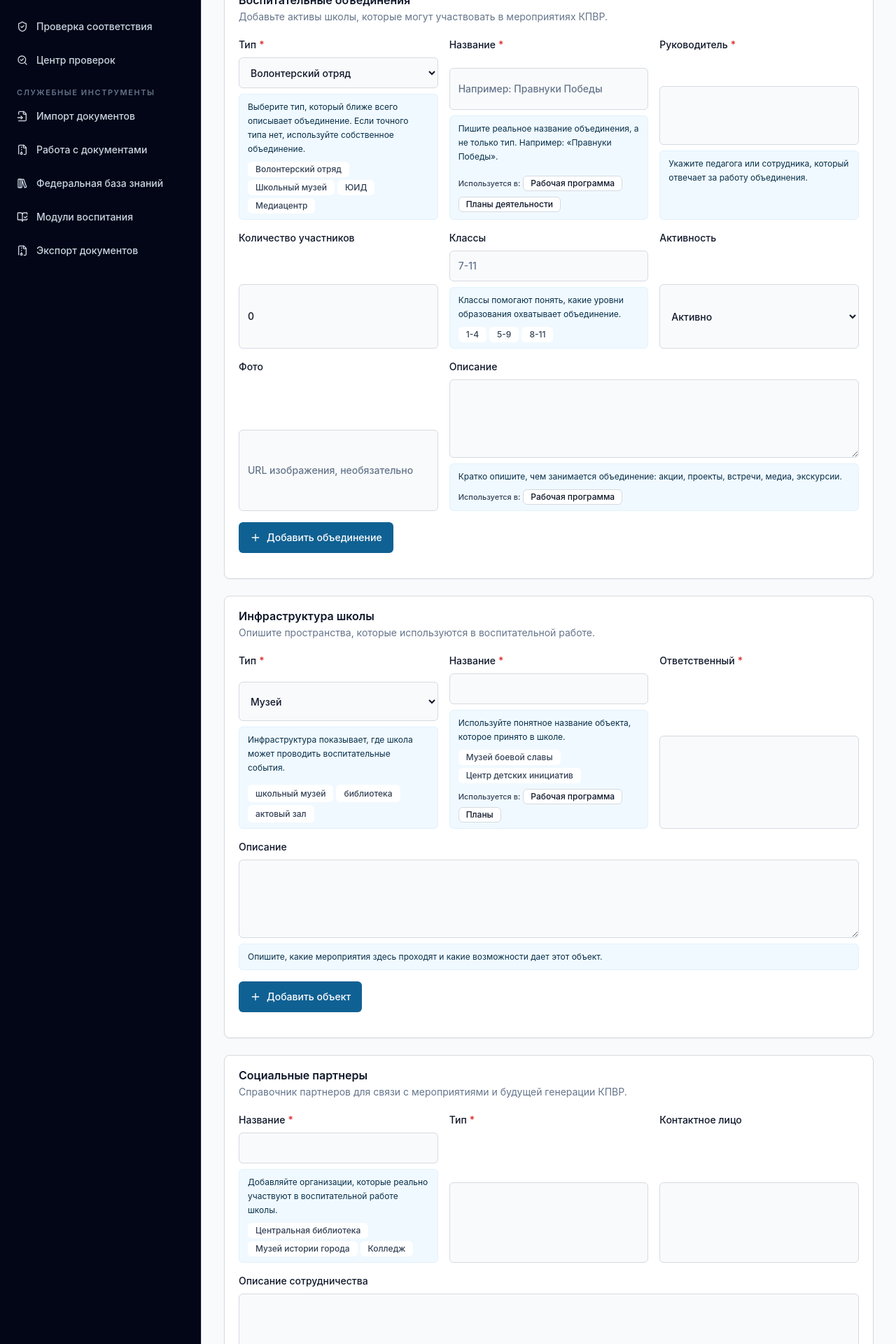
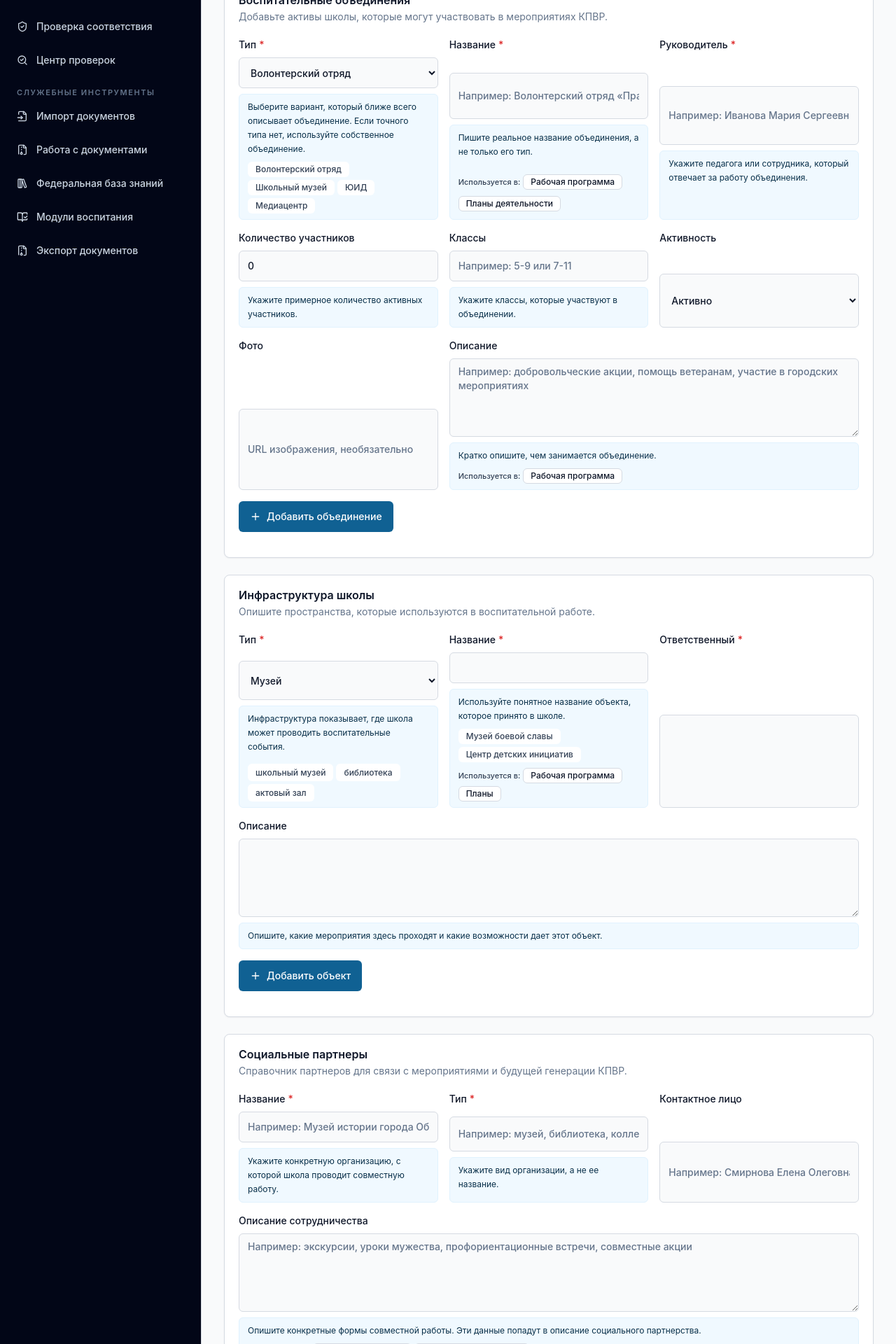
Before and after one commit to aldoshinamaria/VOSPITANIE_PRO, a Next.js app: page /educational-system in a window 1280 px wide. Shown: the part 880-2800 px from the top of the page at 70% size. Built offline with nearby package versions, Linux system fonts and the light colour scheme.

Commit message:
Improve data entry field examples

```diff
--- a/app/educational-system/page.tsx
+++ b/app/educational-system/page.tsx
@@ -310,21 +310,22 @@ export default function EducationalSystemPage() {
                   ))}
                 </Select>
                 <FieldHint examples={["Волонтерский отряд", "Школьный музей", "ЮИД", "Медиацентр"]}>
-                  Выберите тип, который ближе всего описывает объединение. Если точного типа нет, используйте собственное объединение.
+                  Выберите вариант, который ближе всего описывает объединение. Если точного типа нет, используйте собственное объединение.
                 </FieldHint>
               </label>
               <FormField
                 label="Название"
                 required
                 value={associationForm.title}
-                placeholder="Например: Правнуки Победы"
+                placeholder="Например: Волонтерский отряд «Правнуки Победы»"
                 onChange={(event) => setAssociationField("title", event.target.value)}
-                help={<FieldHint documents={["Рабочая программа", "Планы деятельности"]}>Пишите реальное название объединения, а не только тип. Например: «Правнуки Победы».</FieldHint>}
+                help={<FieldHint documents={["Рабочая программа", "Планы деятельности"]}>Пишите реальное название объединения, а не только его тип.</FieldHint>}
               />
               <FormField
                 label="Руководитель"
                 required
                 value={associationForm.leader}
+                placeholder="Например: Иванова Мария Сергеевна"
                 onChange={(event) => setAssociationField("leader", event.target.value)}
                 help={<FieldHint>Укажите педагога или сотрудника, который отвечает за работу объединения.</FieldHint>}
               />
@@ -333,14 +334,16 @@ export default function EducationalSystemPage() {
                 type="number"
                 min={0}
                 value={associationForm.participantsCount}
+                placeholder="Например: 25"
                 onChange={(event) => setAssociationField("participantsCount", Number(event.target.value))}
+                help={<FieldHint>Укажите примерное количество активных участников.</FieldHint>}
               />
               <FormField
                 label="Классы"
                 value={associationForm.classes}
-                placeholder="7-11"
+                placeholder="Например: 5-9 или 7-11"
                 onChange={(event) => setAssociationField("classes", event.target.value)}
-                help={<FieldHint examples={["1-4", "5-9", "8-11"]}>Классы помогают понять, какие уровни образования охватывает объединение.</FieldHint>}
+                help={<FieldHint>Укажите классы, которые участвуют в объединении.</FieldHint>}
               />
               <label className="grid gap-2 text-sm font-medium">
                 <FieldLabel label="Активность" />
@@ -362,8 +365,9 @@ export default function EducationalSystemPage() {
                 className="lg:col-span-2"
                 label="Описание"
                 value={associationForm.description}
+                placeholder="Например: добровольческие акции, помощь ветеранам, участие в городских мероприятиях"
                 onChange={(event) => setAssociationField("description", event.target.value)}
-                help={<FieldHint documents={["Рабочая программа"]}>Кратко опишите, чем занимается объединение: акции, проекты, встречи, медиа, экскурсии.</FieldHint>}
+                help={<FieldHint documents={["Рабочая программа"]}>Кратко опишите, чем занимается объединение.</FieldHint>}
               />
             </div>
             <Button className="w-fit" onClick={addAssociation} disabled={isSaving}>
@@ -498,26 +502,31 @@ export default function EducationalSystemPage() {
                 label="Название"
                 required
                 value={partnerForm.title}
+                placeholder="Например: Музей истории города Обнинска"
                 onChange={(event) => setPartnerField("title", event.target.value)}
-                help={<FieldHint examples={["Центральная библиотека", "Музей истории города", "Колледж"]}>Добавляйте организации, которые реально участвуют в воспитательной работе школы.</FieldHint>}
+                help={<FieldHint>Укажите конкретную организацию, с которой школа проводит совместную работу.</FieldHint>}
               />
               <FormField
                 label="Тип"
                 required
                 value={partnerForm.type}
+                placeholder="Например: музей, библиотека, колледж, учреждение культуры"
                 onChange={(event) => setPartnerField("type", event.target.value)}
+                help={<FieldHint>Укажите вид организации, а не ее название.</FieldHint>}
               />
               <FormField
                 label="Контактное лицо"
                 value={partnerForm.contactPerson}
+                placeholder="Например: Смирнова Елена Олеговна"
                 onChange={(event) => setPartnerField("contactPerson", event.target.value)}
               />
               <TextareaField
                 className="lg:col-span-3"
                 label="Описание сотрудничества"
                 value={partnerForm.cooperationDescription}
+                placeholder="Например: экскурсии, уроки мужества, профориентационные встречи, совместные акции"
                 onChange={(event) => setPartnerField("cooperationDescription", event.target.value)}
-                help={<FieldHint documents={["Рабочая программа", "Проверка соответствия"]}>Пишите конкретно: экскурсии, профпробы, профилактические занятия, акции, встречи.</FieldHint>}
+                help={<FieldHint documents={["Рабочая программа", "Проверка соответствия"]}>Опишите конкретные формы совместной работы. Эти данные попадут в описание социального партнерства.</FieldHint>}
               />
             </div>
             <Button className="w-fit" onClick={addPartner} disabled={isSaving}>
--- a/app/extra-activities/page.tsx
+++ b/app/extra-activities/page.tsx
@@ -227,8 +227,9 @@ export default function ExtraActivitiesPage() {
               required
               value={form.title}
               error={errors.title}
+              placeholder="Например: Орлята России"
               onChange={(event) => setField("title", event.target.value)}
-              help={<FieldHint examples={["Юный экскурсовод", "Школьный медиацентр", "Профориентационный клуб"]} documents={["План внеурочной деятельности"]}>Название попадет в таблицу плана без дополнительного редактирования.</FieldHint>}
+              help={<FieldHint documents={["План внеурочной деятельности"]}>Название попадет в таблицу плана без дополнительного редактирования.</FieldHint>}
             />
             <label className="grid gap-2 text-sm font-medium">
               <FieldLabel label="Тип" required />
@@ -245,8 +246,9 @@ export default function ExtraActivitiesPage() {
               required
               value={form.area}
               error={errors.area}
+              placeholder="Например: социальное"
               onChange={(event) => setField("area", event.target.value)}
-              help={<FieldHint examples={["социальное", "духовно-нравственное", "профориентационное"]}>Направление помогает группировать программы и видеть баланс воспитательной работы.</FieldHint>}
+              help={<FieldHint>Направление помогает группировать программы и видеть баланс воспитательной работы.</FieldHint>}
             />
           </div>
 
@@ -273,9 +275,9 @@ export default function ExtraActivitiesPage() {
               required
               value={form.classes}
               error={errors.classes}
-              placeholder="например: 5-7, 8А"
+              placeholder="Например: 1-4"
               onChange={(event) => setField("classes", event.target.value)}
-              help={<FieldHint examples={["1-4", "5-7", "8-11"]}>Классы нужны для таблицы плана и расчета охвата.</FieldHint>}
+              help={<FieldHint>Классы нужны для таблицы плана и расчета охвата.</FieldHint>}
             />
             <FormField
               label="Количество часов в неделю"
@@ -295,6 +297,7 @@ export default function ExtraActivitiesPage() {
               required
               value={form.teacher}
               error={errors.teacher}
+              placeholder="Например: Иванова Мария Сергеевна"
               onChange={(event) => setField("teacher", event.target.value)}
               help={<FieldHint>Укажите педагога, который ведет программу. Это попадет в план.</FieldHint>}
             />
@@ -330,7 +333,7 @@ export default function ExtraActivitiesPage() {
           <FormField
             label="Расписание"
             value={form.schedule}
-            placeholder="например: Пн, 15:00"
+            placeholder="Например: Пн, 15:00"
             onChange={(event) => setField("schedule", event.target.value)}
           />
 
--- a/app/school-passport/page.tsx
+++ b/app/school-passport/page.tsx
@@ -230,13 +230,13 @@ export default function SchoolPassportPage() {
             <CardDescription>Базовые сведения, которые используются в документах школы.</CardDescription>
           </CardHeader>
           <CardContent className="grid gap-4 md:grid-cols-2">
-            <FormField label="Название школы" value={form.name} error={errors.name} required onChange={(event) => setField("name", event.target.value)} help={<FieldHint documents={["Рабочая программа", "КПВР"]}>Пишите полное официальное название школы. Пример: МБОУ Средняя общеобразовательная школа N 18.</FieldHint>} />
-            <FormField label="Регион" value={form.region} error={errors.region} required onChange={(event) => setField("region", event.target.value)} help={<FieldHint examples={["Калужская область", "Московская область"]} documents={["Проверка соответствия"]}>Регион помогает делать подсказки ближе к вашей школе и будущим региональным требованиям.</FieldHint>} />
-            <FormField label="Муниципалитет" value={form.municipality} error={errors.municipality} required onChange={(event) => setField("municipality", event.target.value)} help={<FieldHint>Укажите город, район или муниципальный округ. Это используется в характеристике школы.</FieldHint>} />
-            <FormField label="Адрес" value={form.address} error={errors.address} required onChange={(event) => setField("address", event.target.value)} />
-            <FormField label="ФИО директора" value={form.principal} error={errors.principal} required onChange={(event) => setField("principal", event.target.value)} />
-            <FormField label="ФИО заместителя директора по ВР" value={form.deputyDirector} error={errors.deputyDirector} required onChange={(event) => setField("deputyDirector", event.target.value)} help={<FieldHint documents={["КПВР", "Отчеты"]}>Этот человек обычно становится ответственным за воспитательную работу в документах.</FieldHint>} />
-            <FormField label="Учебный год" value={form.academicYear} error={errors.academicYear} required placeholder="2026/2027" onChange={(event) => setField("academicYear", event.target.value)} help={<FieldHint examples={["2025/2026", "2026/2027"]} documents={["КПВР", "Планы"]}>Учебный год попадет в заголовки календарных планов и рабочей программы.</FieldHint>} />
+            <FormField label="Название школы" value={form.name} error={errors.name} required placeholder="Например: МБОУ «СОШ N 7»" onChange={(event) => setField("name", event.target.value)} help={<FieldHint documents={["Рабочая программа", "КПВР"]}>Пишите полное официальное название школы.</FieldHint>} />
+            <FormField label="Регион" value={form.region} error={errors.region} required placeholder="Например: Калужская область" onChange={(event) => setField("region", event.target.value)} help={<FieldHint documents={["Проверка соответствия"]}>Регион нужен для характеристик школы и будущих региональных требований.</FieldHint>} />
+            <FormField label="Муниципалитет" value={form.municipality} error={errors.municipality} required placeholder="Например: город Обнинск" onChange={(event) => setField("municipality", event.target.value)} help={<FieldHint>Укажите город, район или муниципальный округ.</FieldHint>} />
+            <FormField label="Адрес" value={form.address} error={errors.address} required placeholder="Например: ул. Ленина, 15" onChange={(event) => setField("address", event.target.value)} />
+            <FormField label="ФИО директора" value={form.principal} error={errors.principal} required placeholder="Например: Иванов Сергей Петрович" onChange={(event) => setField("principal", event.target.value)} />
+            <FormField label="ФИО заместителя директора по ВР" value={form.deputyDirector} error={errors.deputyDirector} required placeholder="Например: Петрова Анна Сергеевна" onChange={(event) => setField("deputyDirector", event.target.value)} help={<FieldHint documents={["КПВР", "Отчеты"]}>Этот человек обычно становится ответственным за воспитательную работу в документах.</FieldHint>} />
+            <FormField label="Учебный год" value={form.academicYear} error={errors.academicYear} required placeholder="Например: 2025/2026" onChange={(event) => setField("academicYear", event.target.value)} help={<FieldHint documents={["КПВР", "Планы"]}>Учебный год попадет в заголовки календарных планов и рабочей программы.</FieldHint>} />
             <FormField label="Количество обучающихся" type="number" min={0} value={String(form.studentsCount)} error={errors.studentsCount} required onChange={(event) => setField("studentsCount", event.target.value)} help={<FieldHint documents={["Рабочая программа", "Отчеты"]}>Нужно для описания контингента и расчета охвата мероприятиями.</FieldHint>} />
             <FormField label="Количество классов" type="number" min={0} value={String(form.classesCount)} error={errors.classesCount} required onChange={(event) => setField("classesCount", event.target.value)} />
           </CardContent>
@@ -305,7 +305,8 @@ export default function SchoolPassportPage() {
                     error={errors[`partner.${partner.id}.name`]}
                     required
                     onChange={(event) => updatePartner(partner.id, "name", event.target.value)}
-                    help={<FieldHint examples={["Центральная библиотека", "Музей истории города", "Спортивная школа"]}>Укажите организацию, которая реально участвует в воспитательной работе.</FieldHint>}
+                    placeholder="Например: Центральная городская библиотека"
+                    help={<FieldHint>Укажите конкретную организацию, с которой школа проводит совместную работу.</FieldHint>}
                   />
                   <FormField
                     label="Тип партнера"
@@ -313,6 +314,8 @@ export default function SchoolPassportPage() {
                     error={errors[`partner.${partner.id}.type`]}
                     required
                     onChange={(event) => updatePartner(partner.id, "type", event.target.value)}
+                    placeholder="Например: музей, библиотека, колледж, учреждение культуры"
+                    help={<FieldHint>Укажите вид организации, а не ее название.</FieldHint>}
                   />
                   <TextareaField
                     className="md:col-span-2"
@@ -321,7 +324,8 @@ export default function SchoolPassportPage() {
                     error={errors[`partner.${partner.id}.activity`]}
                     required
                     onChange={(event) => updatePartner(partner.id, "activity", event.target.value)}
-                    help={<FieldHint documents={["Рабочая программа", "Проверка соответствия"]}>Опишите конкретику: совместные акции, экскурсии, профпробы, встречи, профилактические занятия.</FieldHint>}
+                    placeholder="Например: экскурсии, уроки мужества, профориентационные встречи, совместные акции"
+                    help={<FieldHint documents={["Рабочая программа", "Проверка соответствия"]}>Опишите конкретные формы совместной работы. Эти данные попадут в описание социального партнерства.</FieldHint>}
                   />
                 </div>
               </div>
```
Also changed, not shown: app/events/page.tsx (+6 -2 lines).
